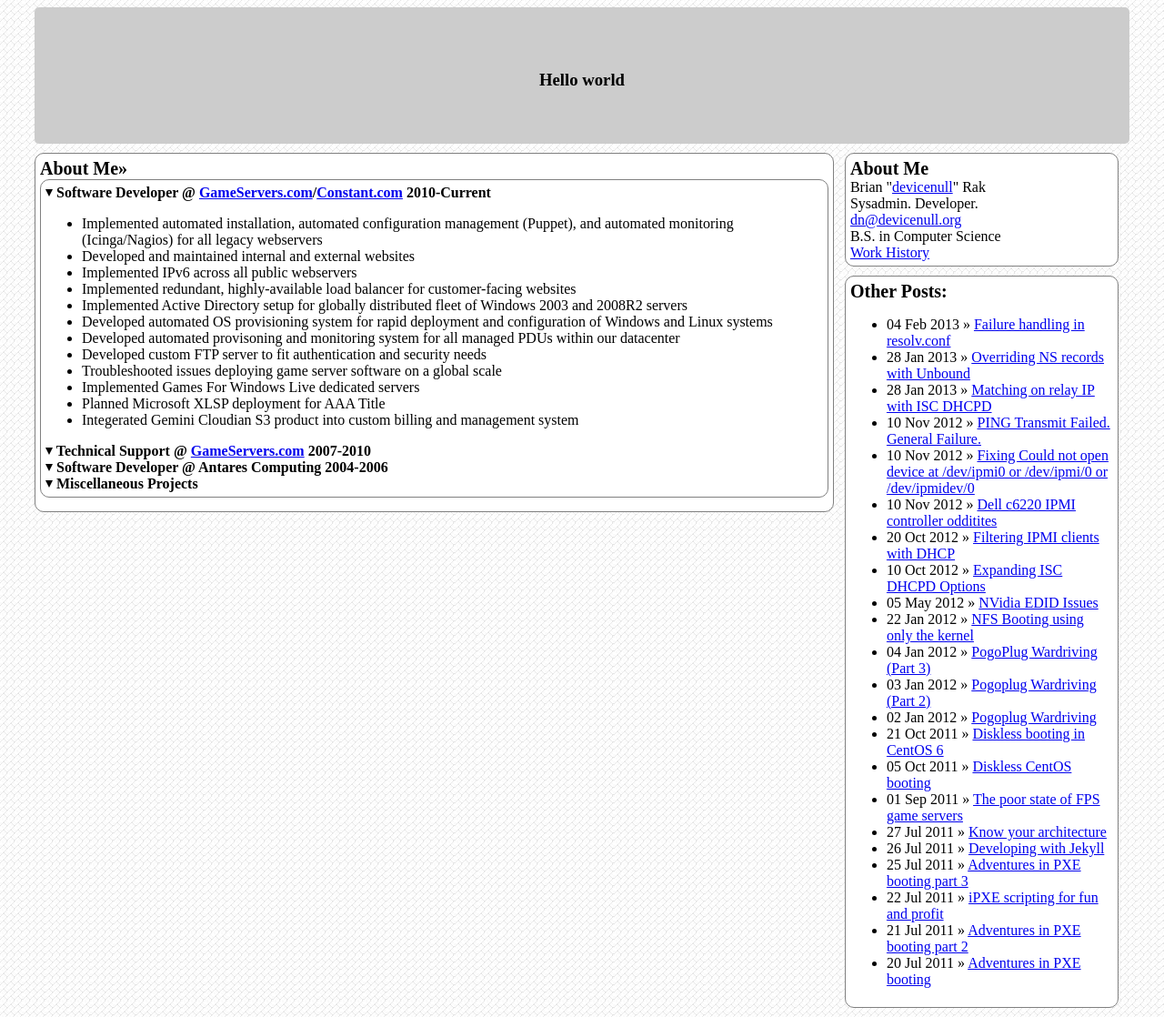
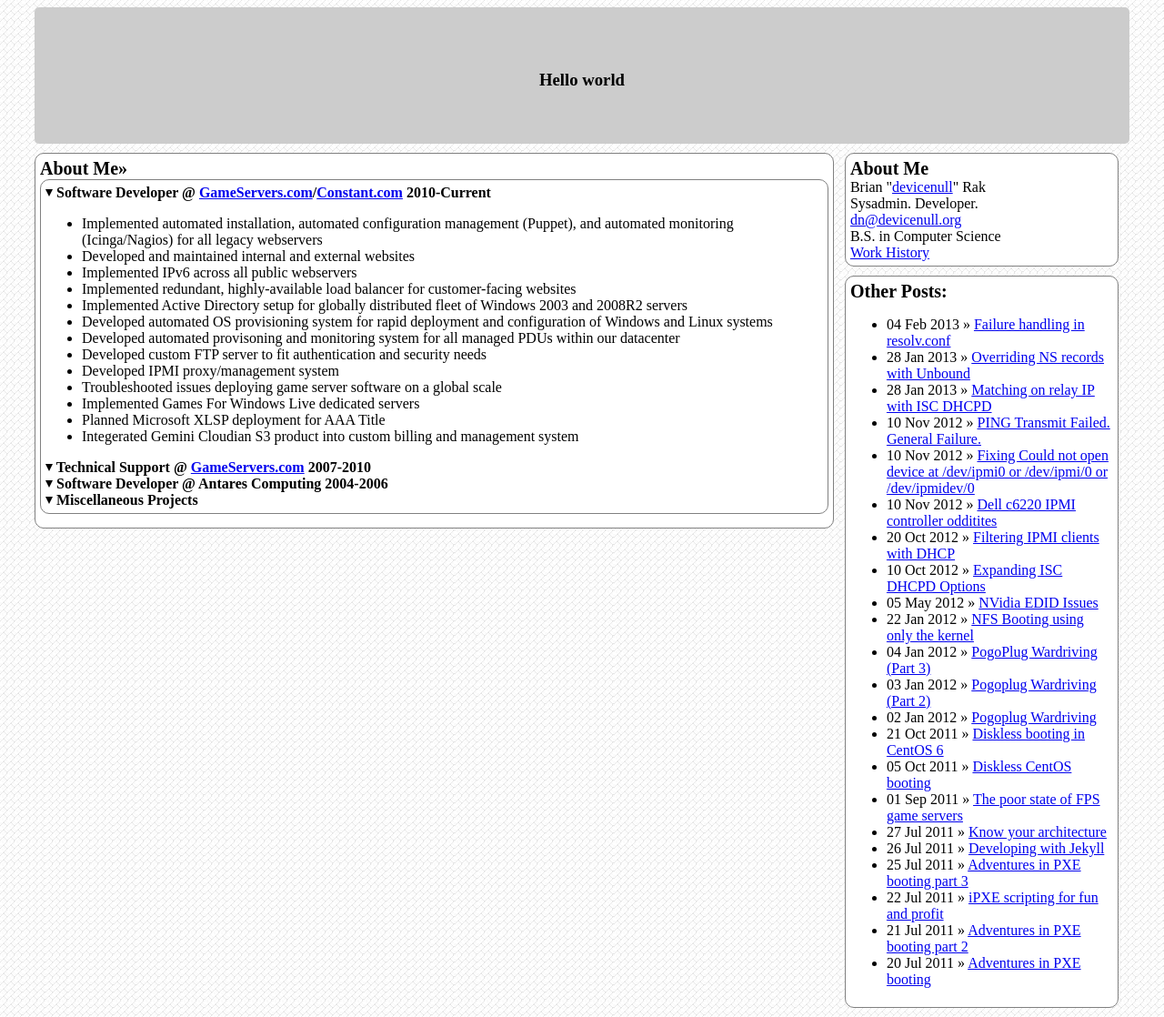
Before and after one commit to devicenull/devicenull.github.com, a Jekyll site: the page built from aboutme.html, in a window 1280 px wide. Shown: the whole page at 91% size. Built offline with Jekyll 4.4.1, drawn with Linux system fonts in a browser that asks for light colours; nearby versions of some CDN libraries; Markdown is read by kramdown in place of the engine named in the settings.

Commit message:
Add IPMI project

```diff
--- a/aboutme.html
+++ b/aboutme.html
@@ -29,6 +29,7 @@ title: About Me
 			<li>Developed automated OS provisioning system for rapid deployment and configuration of Windows and Linux systems</li>
 			<li>Developed automated provisoning and monitoring system for all managed PDUs within our datacenter</li>
 			<li>Developed custom FTP server to fit authentication and security needs</li>
+			<li>Developed IPMI proxy/management system</li>
 
 			<li>Troubleshooted issues deploying game server software on a global scale</li>
 			<li>Implemented Games For Windows Live dedicated servers</li>
```
